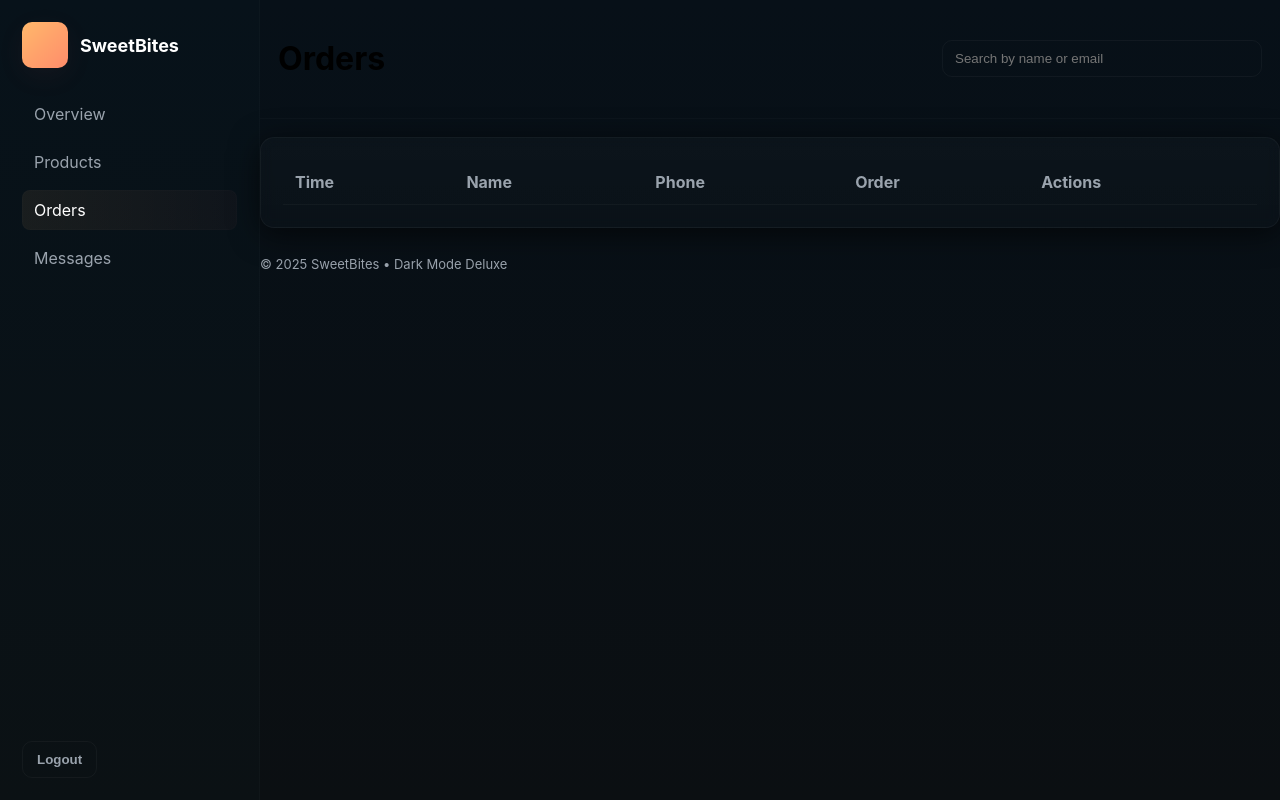
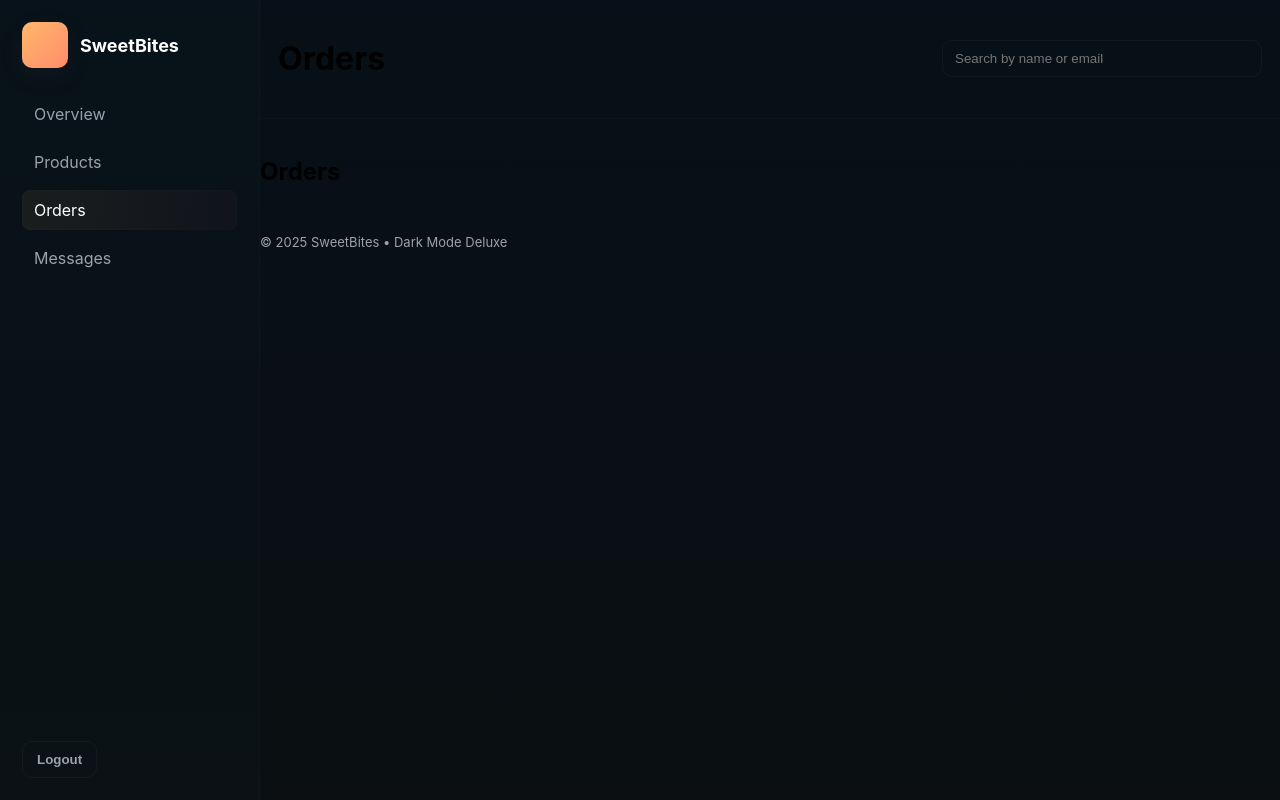
Before and after one commit to Larpie3/SweetBites-Backend, a website with bundled scripts: page public/orders.html in a window 1280 px wide. Built offline with nearby package versions, Linux system fonts and the light colour scheme; no server answers.

Commit message:
Update orders.html

```diff
--- a/public/orders.html
+++ b/public/orders.html
@@ -33,20 +33,11 @@
       </div>
     </header>
 
-    <section class="container card">
-      <table class="table">
-        <thead>
-          <tr>
-            <th>Time</th>
-            <th>Name</th>
-            <th>Phone</th>
-            <th>Order</th>
-            <th>Actions</th>
-          </tr>
-        </thead>
-        <tbody id="ordersBody"></tbody>
-      </table>
-    </section>
+    <section class="admin-section">
+  <h1>Orders</h1>
+  <div id="ordersLoader" class="loader"></div>
+  <div id="ordersList" class="orders-grid"></div>
+</section>
 
     <footer class="footer muted">© 2025 SweetBites • Dark Mode Deluxe</footer>
   </div>
```
